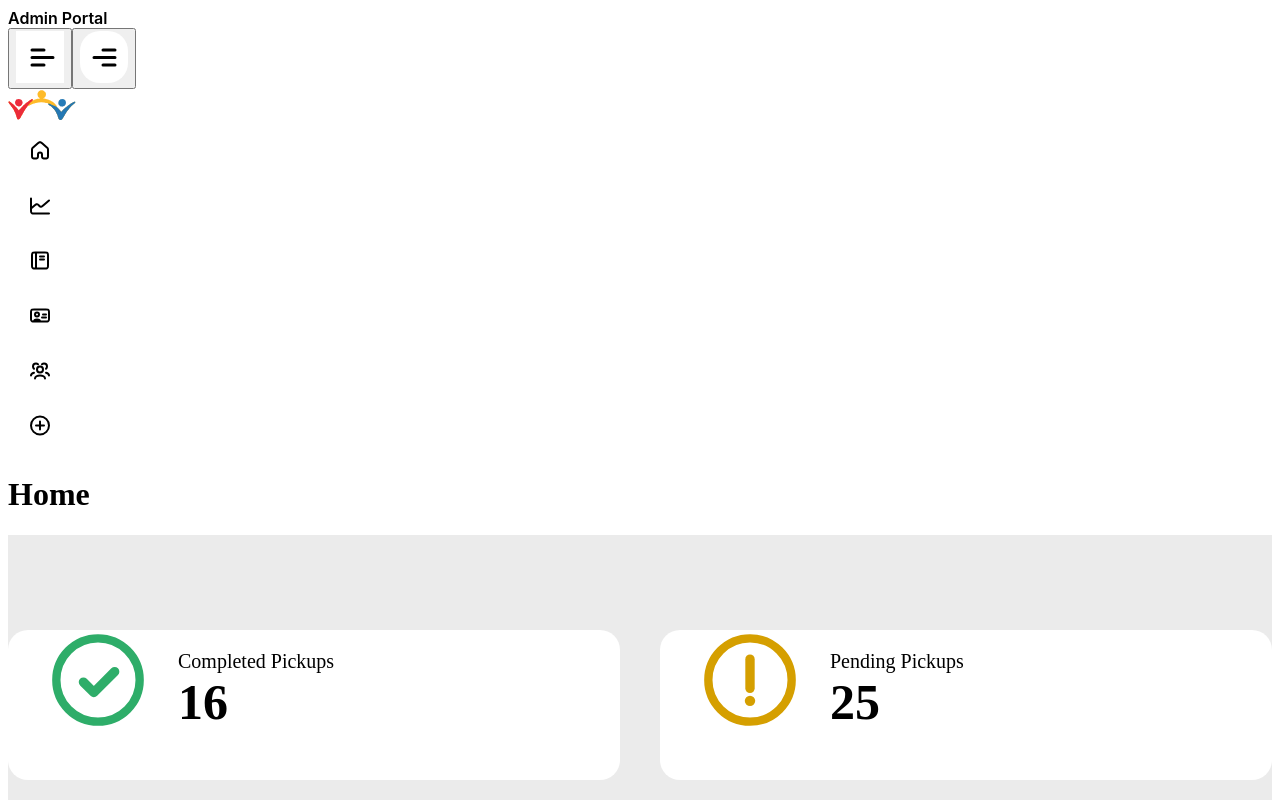
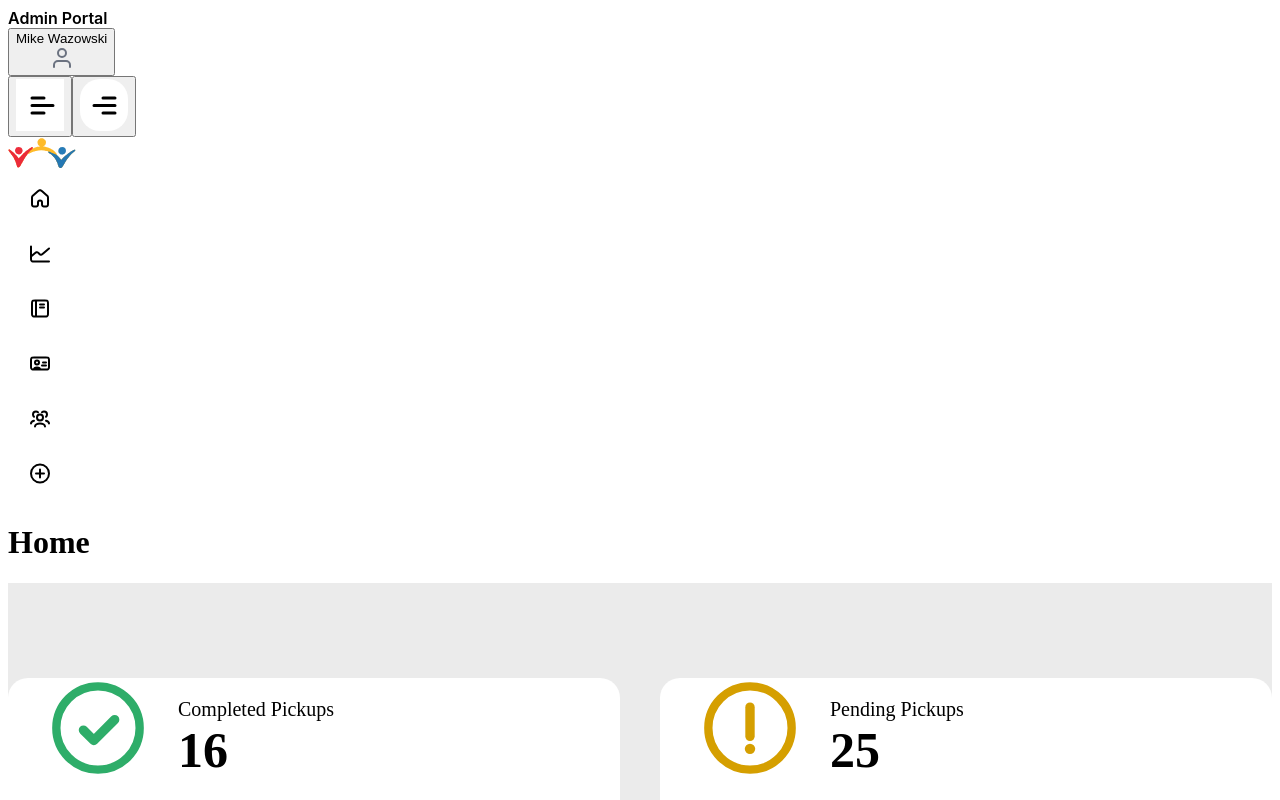
Before and after one commit to ubcmotion/united-we-can, a Next.js app in the folder apps/web/web/: page / in a window 1280 px wide. Shown: the top 800 px of the page. Built offline with nearby package versions, Linux system fonts and the light colour scheme.

Commit message:
feat: add user dropdown component

```diff
--- a/apps/web/web/src/app/components/TopBar.tsx
+++ b/apps/web/web/src/app/components/TopBar.tsx
@@ -1,4 +1,5 @@
 import React from 'react';
+import UserDropdown from './UserDropdown';
 
 export default function TopBar() {
     return (
@@ -10,6 +11,7 @@ export default function TopBar() {
                 }}>
                 Admin Portal
             </strong>
+            <UserDropdown />
         </div>
     );
 }
--- /dev/null
+++ b/apps/web/web/src/app/components/UserDropdown.tsx
@@ -0,0 +1,135 @@
+'use client';
+
+import React, { useState, useRef, useEffect } from 'react';
+import { useRouter } from 'next/navigation';
+
+export default function UserDropdown() {
+    const dropdownState = useState(false);
+    const isDropdownOpen = dropdownState[0];
+    const setDropdownOpen = dropdownState[1];
+
+    const dropdownRef = useRef<HTMLDivElement>(null);
+
+    const router = useRouter();
+
+    useEffect(() => {
+        function handleClickOutside(event: MouseEvent) {
+            const clickedElement = event.target as Node;
+            const dropdownElement = dropdownRef.current;
+
+            if (dropdownElement !== null) {
+                const clickWasOutside = !dropdownElement.contains(clickedElement);
+                if (clickWasOutside) {
+                    setDropdownOpen(false);
+                }
+            }
+        }
+
+        document.addEventListener('mousedown', handleClickOutside);
+
+        return () => {
+            document.removeEventListener('mousedown', handleClickOutside);
+        };
+    }, []);
+
+    function handleProfileClick() {
+        router.push('/profile');
+        setDropdownOpen(false);
+    }
+
+    function handleLogoutClick() {
+        console.log('logout clicked');
+        setDropdownOpen(false);
+    }
+
+    function toggleDropdown() {
+        const newState = !isDropdownOpen;
+        setDropdownOpen(newState);
+    }
+
+    return (
+        <div className="relative" ref={dropdownRef}>
+            <button
+                onClick={toggleDropdown}
+                className="flex items-center gap-3 hover:opacity-80 transition-opacity"
+            >
+                <span className="text-white font-medium">Mike Wazowski</span>
+                <div className="w-10 h-10 rounded-full bg-white flex items-center justify-center">
+                    <svg
+                        width="24"
+                        height="24"
+                        viewBox="0 0 24 24"
+                        fill="none"
+                        stroke="#6B7280"
+                        strokeWidth="2"
+                        strokeLinecap="round"
+                        strokeLinejoin="round"
+                    >
+                        <path d="M20 21v-2a4 4 0 0 0-4-4H8a4 4 0 0 0-4 4v2" />
+                        <circle cx="12" cy="7" r="4" />
+                    </svg>
+                </div>
+            </button>
+
+            {isDropdownOpen ? (
+                <div className="absolute right-0 mt-2 w-56 bg-white rounded-lg shadow-lg py-2 z-50">
+                    <button
+                        onClick={handleProfileClick}
+                        className="w-full px-6 py-3 flex items-center justify-between hover:bg-gray-50 text-left"
+                    >
+                        <div className="flex items-center gap-3">
+                            <svg
+                                width="24"
+                                height="24"
+                                viewBox="0 0 24 24"
+                                fill="none"
+                                stroke="black"
+                                strokeWidth="2"
+                                strokeLinecap="round"
+                                strokeLinejoin="round"
+                            >
+                                <path d="M20 21v-2a4 4 0 0 0-4-4H8a4 4 0 0 0-4 4v2" />
+                                <circle cx="12" cy="7" r="4" />
+                            </svg>
+                            <span className="text-black text-base">My profile</span>
+                        </div>
+                        <svg
+                            width="20"
+                            height="20"
+                            viewBox="0 0 24 24"
+                            fill="none"
+                            stroke="black"
+                            strokeWidth="2"
+                            strokeLinecap="round"
+                            strokeLinejoin="round"
+                        >
+                            <polyline points="9 18 15 12 9 6" />
+                        </svg>
+                    </button>
+
+                    <button
+                        onClick={handleLogoutClick}
+                        className="w-full px-6 py-3 flex items-center gap-3 hover:bg-gray-50 text-left"
+                    >
+                        <svg
+                            width="24"
+                            height="24"
+                            viewBox="0 0 24 24"
+                            fill="none"
+                            xmlns="http://www.w3.org/2000/svg"
+                        >
+                            <path
+                                d="M12 15L15 12M15 12L12 9M15 12H4M9 7.24859V7.2002C9 6.08009 9 5.51962 9.21799 5.0918C9.40973 4.71547 9.71547 4.40973 10.0918 4.21799C10.5196 4 11.0801 4 12.2002 4H16.8002C17.9203 4 18.4796 4 18.9074 4.21799C19.2837 4.40973 19.5905 4.71547 19.7822 5.0918C20 5.5192 20 6.07899 20 7.19691V16.8036C20 17.9215 20 18.4805 19.7822 18.9079C19.5905 19.2842 19.2837 19.5905 18.9074 19.7822C18.48 20 17.921 20 16.8031 20H12.1969C11.079 20 10.5192 20 10.0918 19.7822C9.71547 19.5905 9.40973 19.2839 9.21799 18.9076C9 18.4798 9 17.9201 9 16.8V16.75"
+                                stroke="#E44146"
+                                strokeWidth="2"
+                                strokeLinecap="round"
+                                strokeLinejoin="round"
+                            />
+                        </svg>
+                        <span className="text-red-500 text-base">Log out</span>
+                    </button>
+                </div>
+            ) : null}
+        </div>
+    );
+}
```
